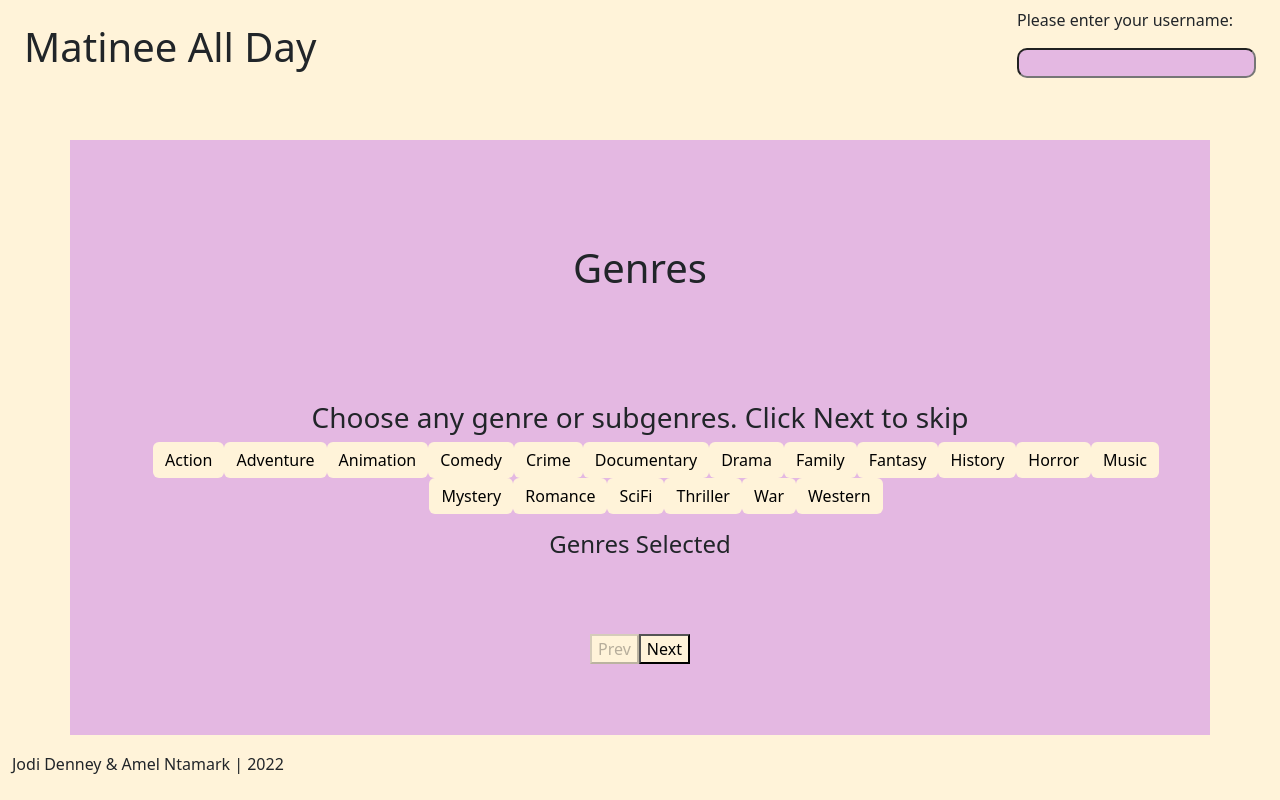
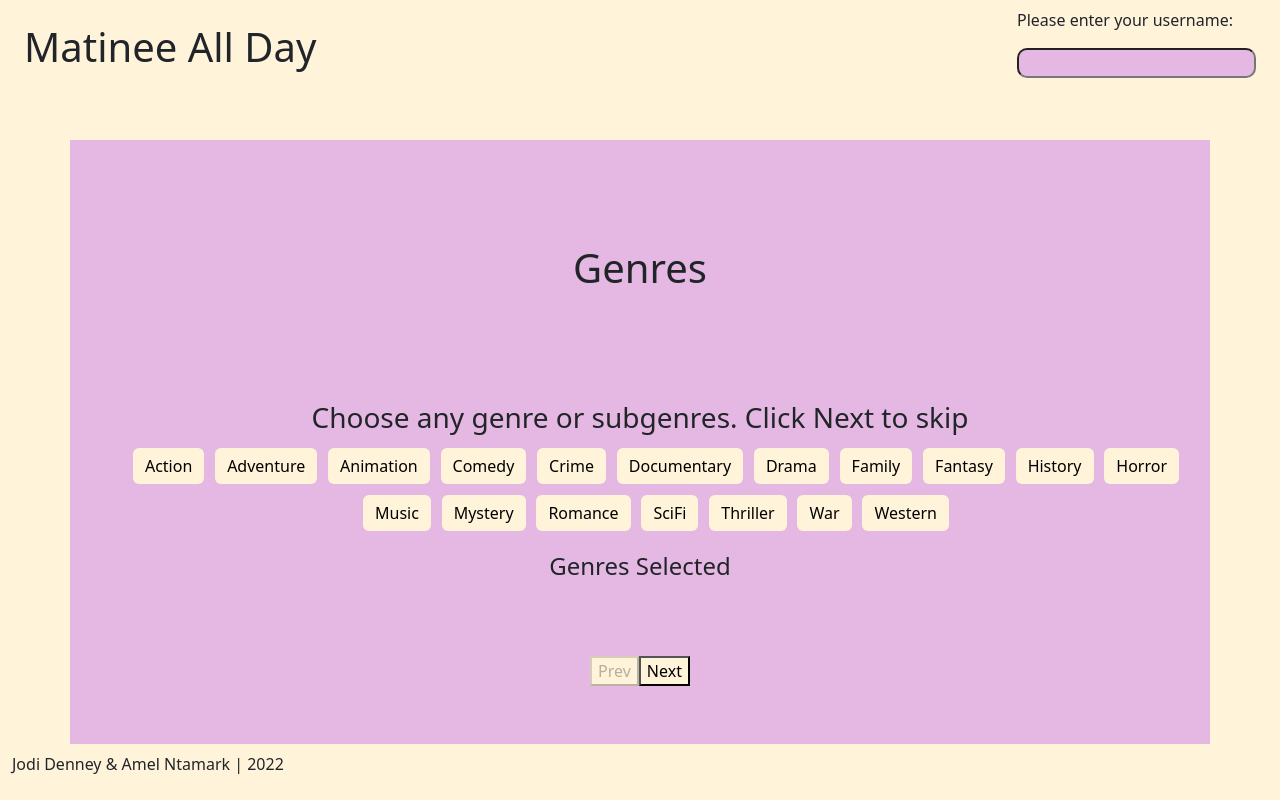
Before and after one commit to J-J-D/Capstone, a React (Create React App) app: page / in a window 1280 px wide. Built offline with nearby package versions, Linux system fonts and the light colour scheme.

Commit message:
add margin to buttons

```diff
--- a/src/styles.sass
+++ b/src/styles.sass
@@ -57,4 +57,7 @@ $matinee-blue: #90bed3
     --bs-btn-active-color: black
     --bs-btn-active-bg: #90bed3
     --bs-btn-active-border-color: #90bed3
-    --bs-btn-focus-shadow-rgb: 144,190,211
+    --bs-btn-focus-shadow-rgb: 144,190,21
+    margin: .5%
+    --bs-btn-box-shadow: inset 0 1px 0 rgba(255, 255, 255, 0.15),0 1px 1px rgba(0, 0, 0, 0.075)
+    --bs-btn-focus-box-shadow: 0 0 0 0.25rem rgba(#fcfcfc)
```
Also changed, not shown: src/staticbg.jpg (deleted).
